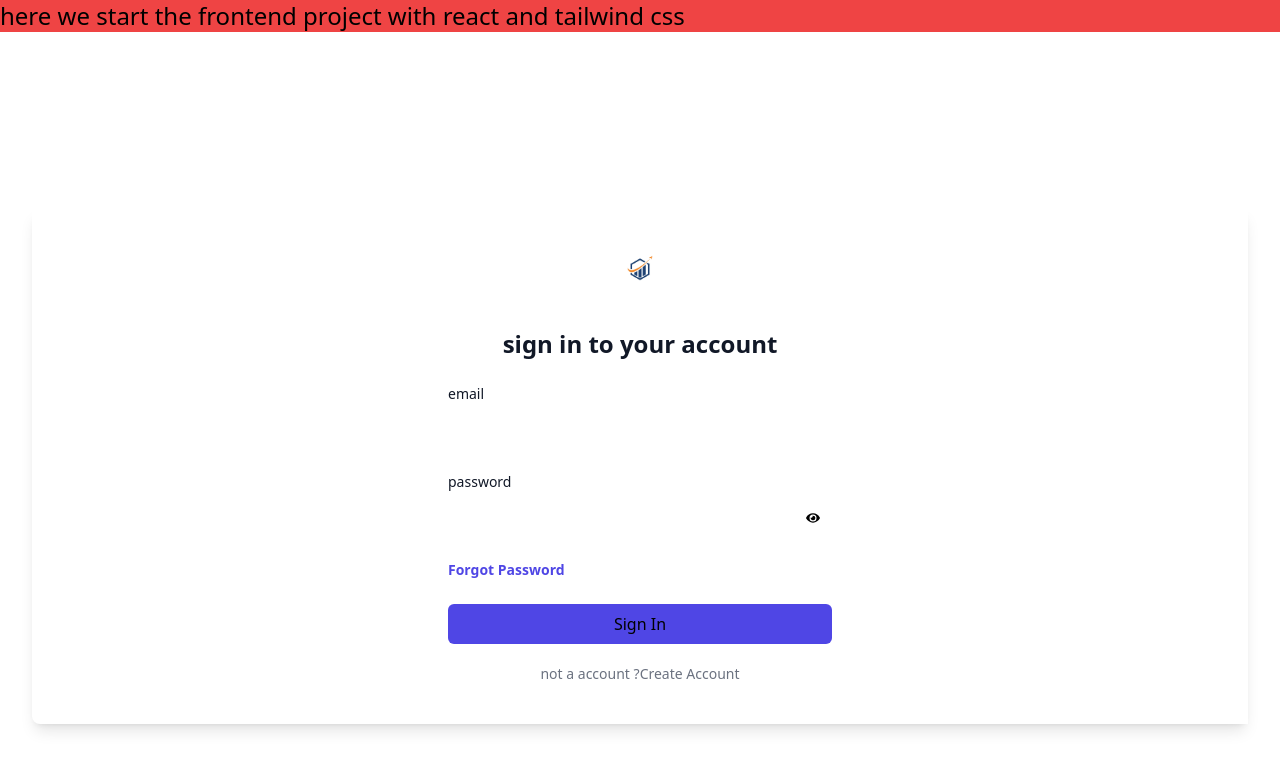
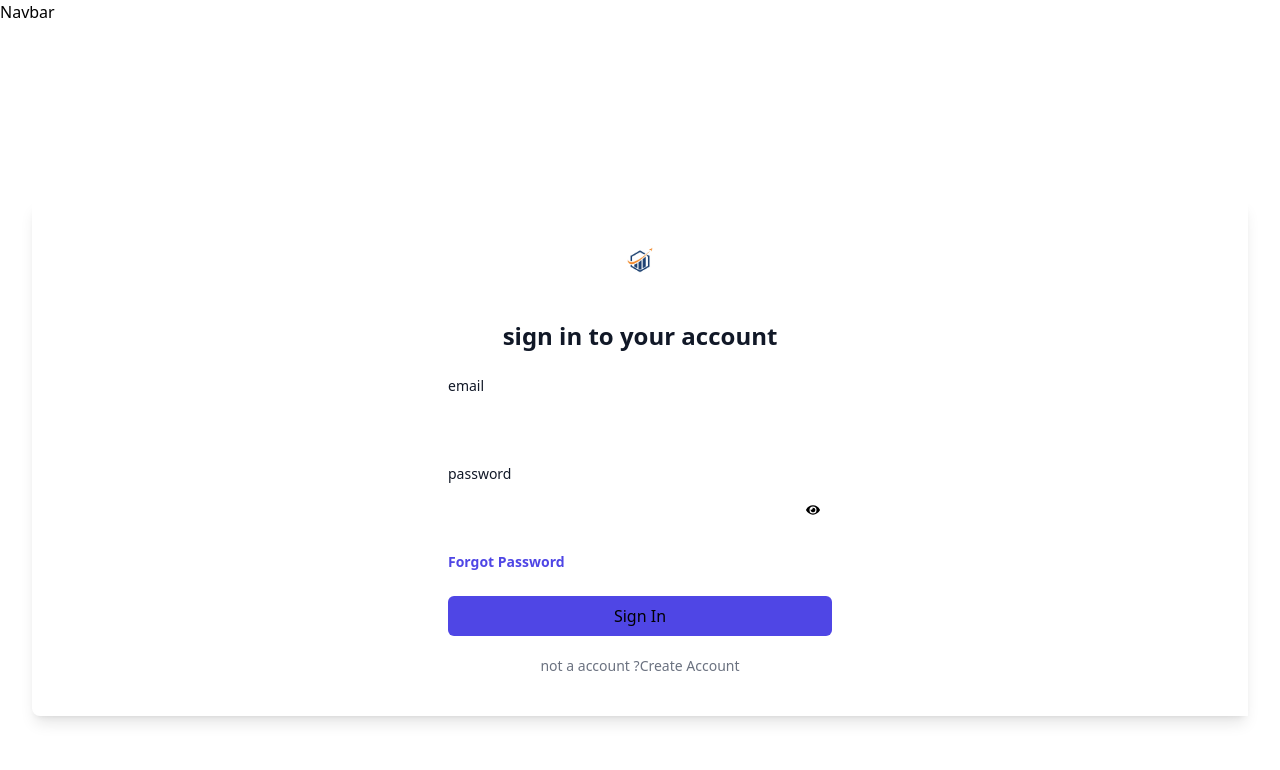
Before and after one commit to fuleprashant/advance_auth_mern, a React (Vite) app in the folder frontend/: page /login in a window 1280 px wide. Shown: the top 770 px of the page. Built offline with nearby package versions, Linux system fonts and the light colour scheme; no server answers.

Commit message:
add children routing

```diff
--- a/frontend/src/App.jsx
+++ b/frontend/src/App.jsx
@@ -1,9 +1,5 @@
 import React from "react";
-import {
-  createBrowserRouter,
-  RouterProvider,
-  useNavigate,
-} from "react-router-dom";
+import { createBrowserRouter, RouterProvider } from "react-router-dom";
 import Home from "./components/homepage/Home";
 import Login from "./components/LoginSection/Login";
 import Verify_otp from "./components/LoginSection/Verify_otp";
@@ -13,37 +9,40 @@ import { ToastContainer, toast } from "react-toastify";
 import "react-toastify/dist/ReactToastify.css";
 import { ProtectedRoutes } from "./utils/ProtectedRoutes";
 import LoginProtected from "./utils/LoginProtected";
+import FirstLayout from "./layouts/FirstLayout";
 
 const App = () => {
   const router = createBrowserRouter([
     {
       path: "/",
+      element: <FirstLayout />,
+      children: [
+        {
+          path: "/",
           element: <ProtectedRoutes element={<Home />} />,
         },
         {
-      path: "/login",
+          path: "login",
           element: <LoginProtected element={<Login />} />, // Protect the Login route
-      // element: <Login />,
         },
         {
-      path: "/verify-otp",
+          path: "verify-otp",
           element: <Verify_otp />,
         },
         {
-      path: "/forgot-password",
+          path: "forgot-password",
           element: <Forgot_password />,
         },
         {
-      path: "/reset-password",
+          path: "reset-password",
           element: <Reset_password />,
+        },
+      ],
     },
   ]);
 
   return (
     <div>
-      <div className="text-2xl bg-red-500">
-        here we start the frontend project with react and tailwind css
-      </div>
       <RouterProvider router={router} />
       <ToastContainer position="top-right" />
     </div>
--- /dev/null
+++ b/frontend/src/layouts/FirstLayout.jsx
@@ -0,0 +1,16 @@
+import React from "react";
+import Navbar from "../components/homepage/Navbar";
+import { Outlet } from "react-router-dom";
+
+const FirstLayout = () => {
+  return (
+    <div>
+      <Navbar />
+      <main>
+        <Outlet />
+      </main>
+    </div>
+  );
+};
+
+export default FirstLayout;
```
Lines whose indentation alone changed are shown as unchanged.
